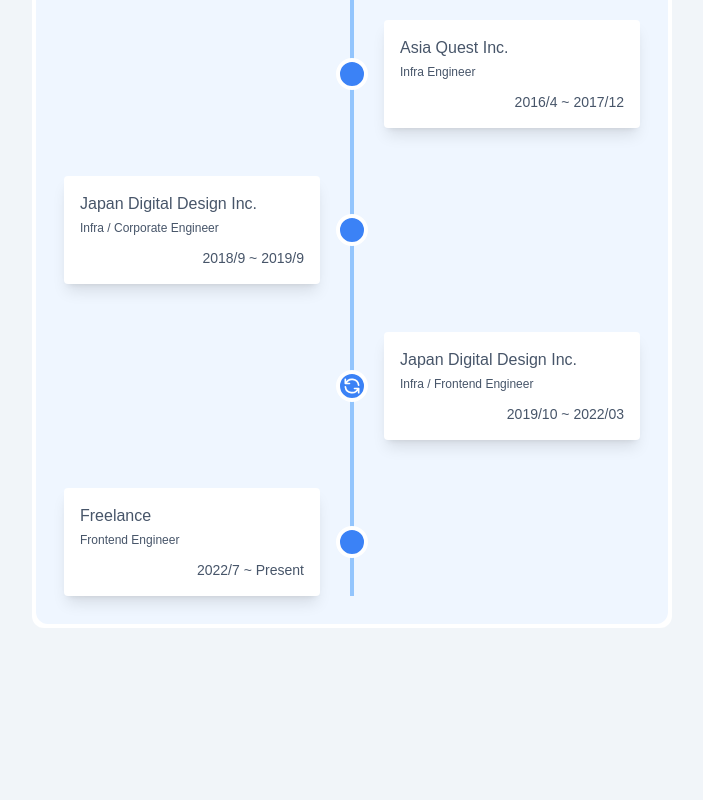
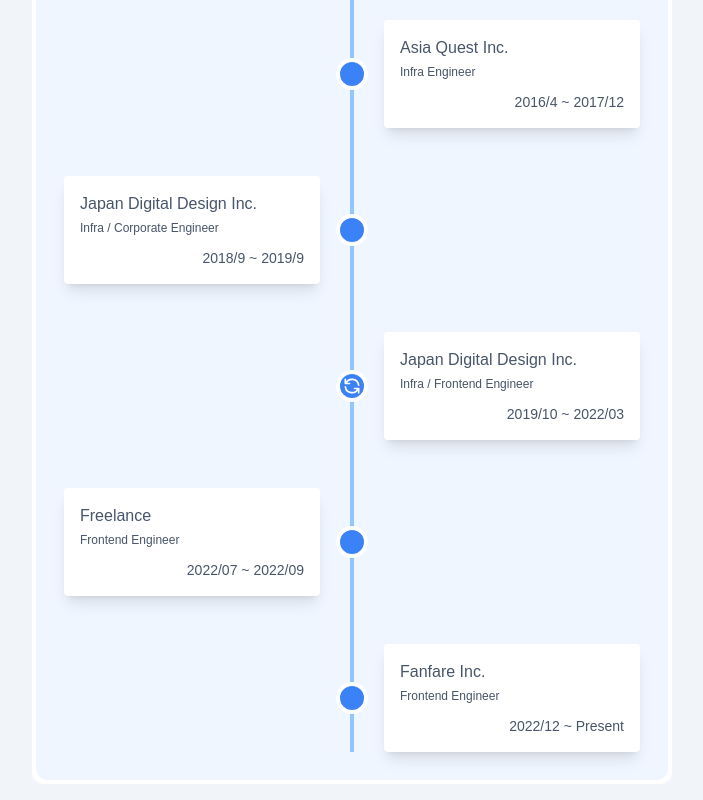
Before and after one commit to nakadei/nakadei_web_frontend, a React (Vite) app: page /carrier in a window 1280 px wide. Shown: the part 266-1066 px from the top of the page, without its empty margins (288-991 px from the left). Before the commit the page ends 910 px from the top, so only its background shows below. Built offline with nearby package versions, Linux system fonts and the light colour scheme; the HTML template or start-up script is replaced by a standard one.

Commit message:
feat: update carrier

```diff
--- a/src/pages/carrier.tsx
+++ b/src/pages/carrier.tsx
@@ -88,18 +88,35 @@
             </div>
 
             {/*<!-- Left section, set by justify-start and sm:pr-8 -->*/}
-            <div className="mt-6 sm:mt-0">
+            <div className="mt-6 sm:mt-0 sm:mb-12">
               <div className="flex flex-col sm:flex-row items-center">
                 <div className="flex justify-start w-full mx-auto items-center">
                   <div className="w-full sm:w-1/2 sm:pr-8">
                     <div className="p-4 bg-white rounded shadow-lg">
                       <p>Freelance</p>
                       <p className="mt-1 text-xs">Frontend Engineer</p>
-                      <p className="mt-3 text-sm text-right">2022/7 ~ Present</p>
+                      <p className="mt-3 text-sm text-right">2022/07 ~ 2022/09</p>
                     </div>
                   </div>
                 </div>
                 <div className="rounded-full bg-blue-500 border-white border-4 w-8 h-8 absolute left-1/2 -translate-y-4 sm:translate-y-0 transform -translate-x-1/2 flex items-center justify-center" />
+              </div>
+            </div>
+
+            {/*<!-- Right section, set by justify-end and sm:pl-8 -->*/}
+            <div className="mt-6 sm:mt-0">
+              <div className="flex flex-col sm:flex-row items-center">
+                <div className="flex justify-end w-full mx-auto items-center">
+                  <div className="w-full sm:w-1/2 sm:pl-8">
+                    <div className="p-4 bg-white rounded shadow-lg">
+                      <p>Fanfare Inc.</p>
+                      <p className="mt-1 text-xs">Frontend Engineer</p>
+                      <p className="mt-3 text-sm text-right">2022/12 ~ Present</p>
+                    </div>
+                  </div>
+                </div>
+                <div className="rounded-full bg-blue-500 border-white border-4 w-8 h-8 absolute left-1/2 -translate-y-4 sm:translate-y-0 transform -translate-x-1/2 flex items-center justify-center">
+                </div>
               </div>
             </div>
 
```
